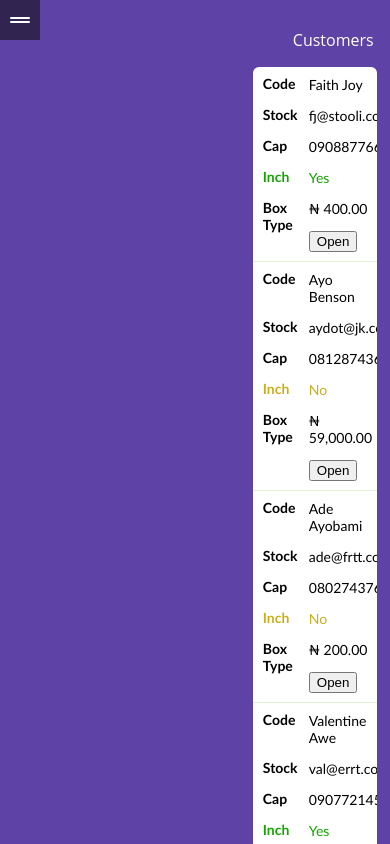
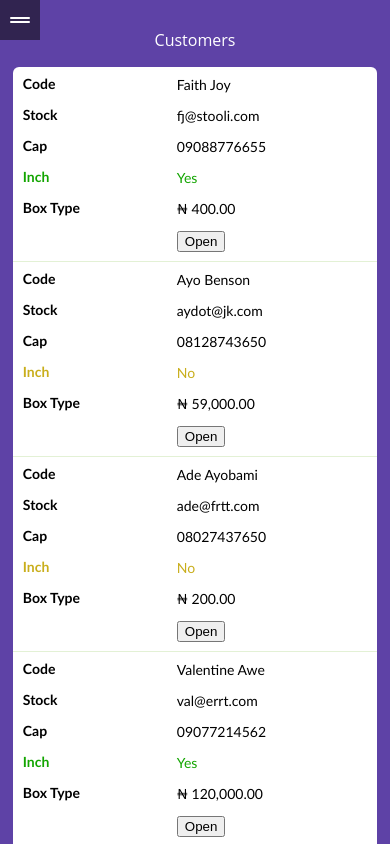
Before and after one commit to Oyemade/ng-sandbox, an Angular app: page /dynamicTable in a window 390 px wide. Shown: the top 844 px of the page. Built offline with nearby package versions, Linux system fonts and the light colour scheme.

Commit message:
style fixes

```diff
--- a/src/app/app.component.scss
+++ b/src/app/app.component.scss
@@ -80,6 +80,7 @@ main {
 @media screen and (max-width: 900px) and (min-width: 400px) {
   body {
     padding-left: $menu-width-tablet;
+    padding-left: 7rem;
   }
   .menu {
     width: $menu-width-tablet;
--- a/src/styles.scss
+++ b/src/styles.scss
@@ -12,3 +12,15 @@ body {
   font-family: "Open Sans", Helvetica Neue, Helvetica, Arial, sans-serif;
   padding-left: $menu-width-desktop;
 }
+
+@media screen and (max-width: 900px) {
+  body {
+    padding-left: 7rem;
+  }
+}
+
+@media screen and (max-width: 400px) {
+  body {
+    padding-left: 0;
+  }
+}
```
